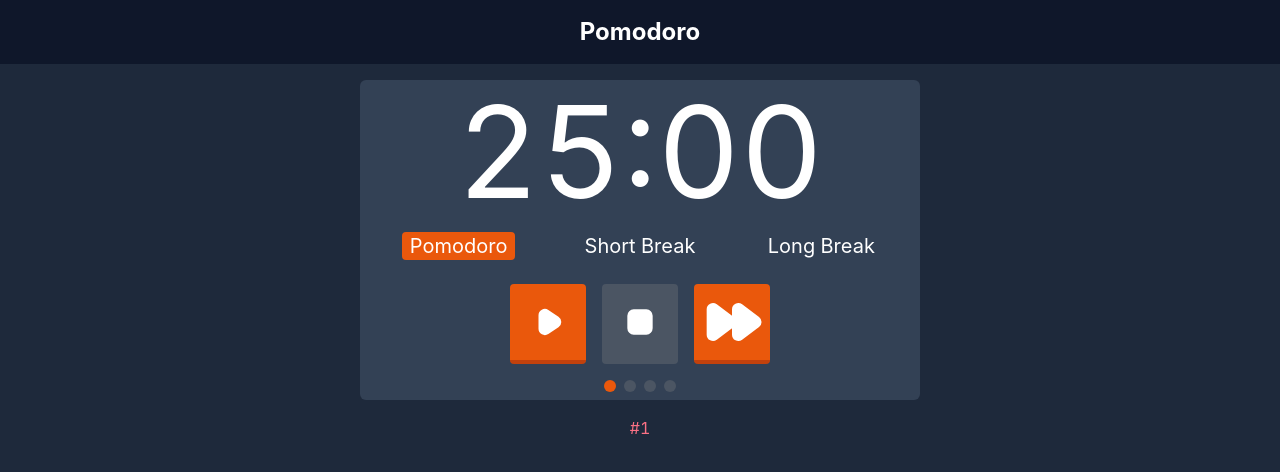
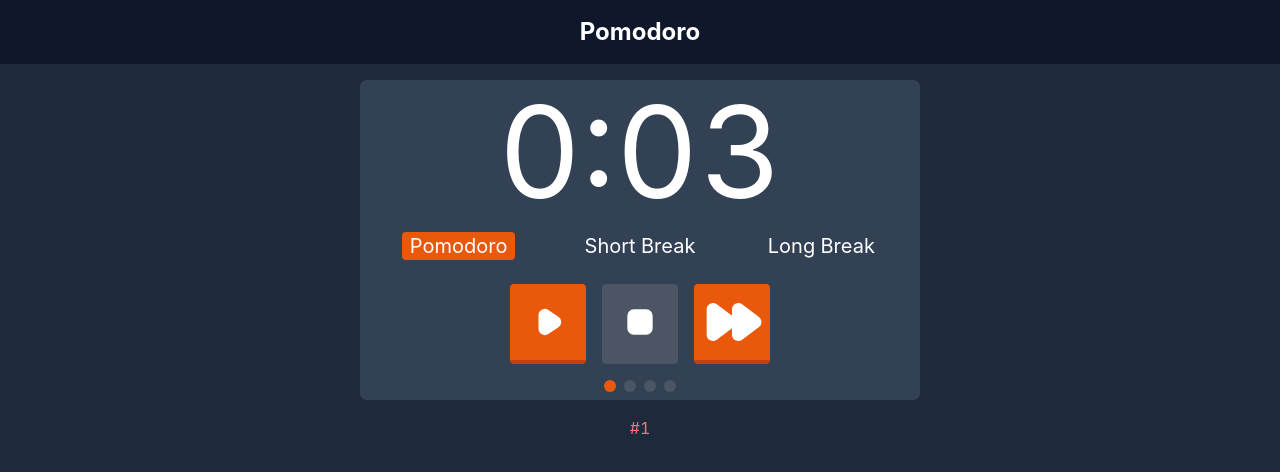
Before and after one commit to T410/pomodoro, a React (Create React App) app: page / in a window 1280 px wide. Shown: the top 472 px of the page. Built offline with nearby package versions, Linux system fonts and the light colour scheme.

Commit message:
Move tick logic into slicer

```diff
--- a/src/components/Pomodoro/Pomodoro.tsx
+++ b/src/components/Pomodoro/Pomodoro.tsx
@@ -13,7 +13,7 @@ function Pomodoro() {
 	const [playAudio, setPlayAudio] = useState(false);
 
 	useEffect(() => {
-		dispatch(setConfig({ POMODORO: 25, SHORT_BREAK: 5, LONG_BREAK: 15 }));
+		dispatch(setConfig({ POMODORO: 0.05, SHORT_BREAK: 5, LONG_BREAK: 15 }));
 		dispatch(setTime(pomodoroTime));
 	}, [dispatch, pomodoroTime]);
 
@@ -30,7 +30,7 @@ function Pomodoro() {
 	return (
 		<div className="my-4 p-2 mx-2 rounded-md w-full h-fit text-center grid gap-4 bg-slate-700">
 			<Audio play={playAudio} />
-			<Timer onNext={onNext} />
+			<Timer />
 			<StateControls />
 			<TimeControls onNext={onNext} />
 			<ModBubbles />
--- a/src/features/timer/Timer.tsx
+++ b/src/features/timer/Timer.tsx
@@ -10,26 +10,17 @@ function setTextContent(ref: React.RefObject<HTMLElement>, text: string | number
 	}
 }
 
-function Timer({ onNext }: { onNext: () => void }) {
+function Timer() {
 	const dispatch = useAppDispatch();
-	const config = useAppSelector((state) => state.config);
 	const controlState = useAppSelector((state) => state.control);
-	const timer = useAppSelector((state) => state.timer.time);
+	const time = useAppSelector((state) => state.timer.time);
+
 	const timeRef = useRef<HTMLHeadingElement>(null);
-	const [time, setTime] = useState(config[controlState.work]);
+	const [humanReadableTime, setHumanReadableTime] = useState(calculateTime(time));
 
 	const [play, pause] = useInterval(() => {
-		if (time <= 0) {
-			onNext();
-		} else {
-			setTime(time - 1);
-			dispatch(tick());
-		}
+		dispatch(tick());
 	}, 1000);
-
-	useEffect(() => {
-		setTime(timer);
-	}, [timer]);
 
 	useEffect(() => {
 		if (controlState.time === TimeStateEnum.PLAYING) {
@@ -40,14 +31,16 @@ function Timer({ onNext }: { onNext: () => void }) {
 	}, [controlState, play, pause]);
 
 	useEffect(() => {
-		if (time) {
-			setTextContent(timeRef, calculateTime(time));
-		}
+		setHumanReadableTime(calculateTime(time));
 	}, [time]);
+
+	useEffect(() => {
+		setTextContent(timeRef, humanReadableTime);
+	}, [humanReadableTime]);
 
 	return (
 		<h1 className="text-8xl md:text-9xl" ref={timeRef}>
-			{calculateTime(timer)}
+			{humanReadableTime}
 		</h1>
 	);
 }
--- a/src/features/timer/timerSlice.ts
+++ b/src/features/timer/timerSlice.ts
@@ -1,5 +1,6 @@
 import { createSlice, PayloadAction } from "@reduxjs/toolkit";
-import type { RootState } from "app/store";
+import type { AppDispatch, RootState } from "app/store";
+import { next } from "features/control/controlSlice";
 import { calculateTime } from "features/timer/utils";
 
 interface TimerState {
@@ -14,9 +15,9 @@ export const timerSlice = createSlice({
 	name: "timer",
 	initialState: initialTimerState,
 	reducers: {
-		tick: (state) => {
+		tickReducer: (state) => {
 			const newTime = state.time - 1;
-			document.title = calculateTime(newTime - 1).toString();
+			document.title = calculateTime(newTime).toString();
 			return {
 				...state,
 				time: newTime,
@@ -31,7 +32,15 @@ export const timerSlice = createSlice({
 	},
 });
 
-export const { tick, setTime } = timerSlice.actions;
+export const { tickReducer, setTime } = timerSlice.actions;
 export const selectTime = (state: RootState) => state.timer;
+export const tick = () => (dispatch: AppDispatch, getState: () => RootState) => {
+	const time = selectTime(getState());
+	if (time.time > 0) {
+		dispatch(tickReducer());
+	} else {
+		dispatch(next());
+	}
+};
 
 export default timerSlice.reducer;
```
